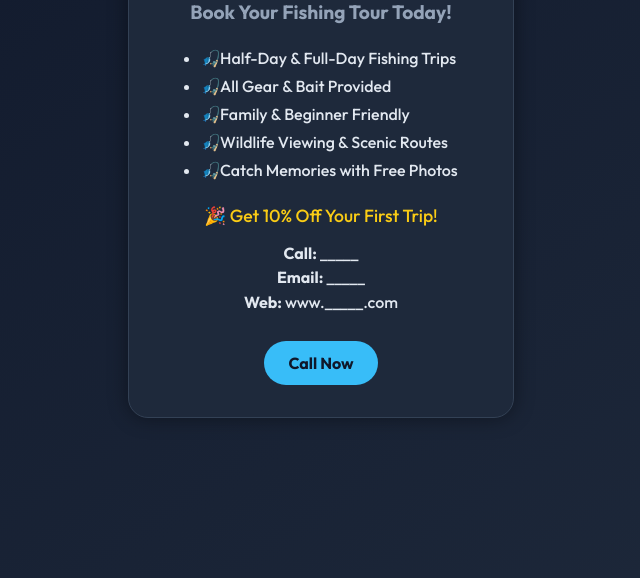
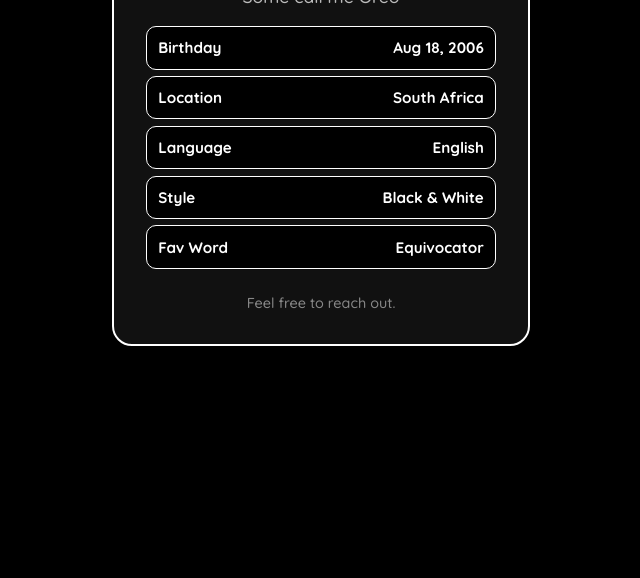
Before and after one commit to Antonio20060818/About_Me, a plain HTML site: page index.html in a window 1280 px wide. Shown: the part 286-864 px from the top of the page, without its empty margins (319-959 px from the left). After the commit the page ends 800 px from the top, so only its background shows below. Drawn offline with Linux system fonts and the light colour scheme.

Commit message:
index.html

```diff
--- a/index.html
+++ b/index.html
@@ -1,123 +1,79 @@
 <!DOCTYPE html>
 <html lang="en">
 <head>
-  <meta charset="UTF-8">
-  <meta name="viewport" content="width=device-width, initial-scale=1">
-  <title>Fishing Tour Ad</title>
-  <link href="https://fonts.googleapis.com/css2?family=Outfit:wght@500;700&display=swap" rel="stylesheet">
+  <meta charset="UTF-8" />
+  <meta name="viewport" content="width=device-width, initial-scale=1.0"/>
+  <title>About Ant</title>
+  <link href="https://fonts.googleapis.com/css2?family=Quicksand:wght@500;700&display=swap" rel="stylesheet">
   <style>
     body {
       margin: 0;
-      font-family: 'Outfit', sans-serif;
-      background: linear-gradient(to bottom right, #0f172a, #1e293b);
-      color: #e2e8f0;
+      font-family: 'Quicksand', sans-serif;
+      background-color: #000;
+      color: #fff;
       display: flex;
       align-items: center;
       justify-content: center;
-      min-height: 100vh;
-      padding: 2rem;
+      height: 100vh;
     }
 
-    .ad-card {
-      max-width: 600px;
-      background-color: #1e293b;
+    .card {
+      background-color: #111;
+      border: 2px solid #fff;
       border-radius: 20px;
       padding: 2rem;
-      box-shadow: 0 0 20px rgba(0, 0, 0, 0.4);
+      width: 350px;
+      max-width: 90%;
       text-align: center;
-      border: 1px solid #334155;
     }
 
-    .ad-card h1 {
-      color: #38bdf8;
-      font-size: 2.5rem;
+    .card h1 {
+      font-size: 2rem;
       margin-bottom: 0.5rem;
     }
 
-    .ad-card h2 {
-      font-size: 1.2rem;
-      color: #94a3b8;
-      margin-bottom: 1.5rem;
+    .nickname {
+      font-size: 1.1rem;
+      margin-bottom: 1.2rem;
+      color: #bbb;
     }
 
-    .features {
-      text-align: left;
-      margin-bottom: 1.5rem;
+    .info {
+      background-color: #000;
+      border: 1px solid #fff;
+      padding: 0.7rem;
+      margin: 0.4rem 0;
+      border-radius: 10px;
+      font-size: 0.95rem;
+      display: flex;
+      justify-content: space-between;
     }
 
-    .features li {
-      margin: 0.5rem 0;
-      padding-left: 1.2rem;
-      position: relative;
+    .info span {
+      font-weight: bold;
     }
 
-    .features li::before {
-      content: "🎣";
-      position: absolute;
-      left: 0;
-    }
-
-    .cta {
-      font-size: 1.1rem;
-      margin-bottom: 1rem;
-      color: #facc15;
-    }
-
-    .contact p {
-      margin: 0.3rem 0;
-    }
-
-    .button {
-      margin-top: 1.5rem;
-      display: inline-block;
-      padding: 0.75rem 1.5rem;
-      background-color: #38bdf8;
-      color: #0f172a;
-      font-weight: 600;
-      border-radius: 999px;
-      text-decoration: none;
-      transition: background 0.3s;
-    }
-
-    .button:hover {
-      background-color: #0ea5e9;
-    }
-
-    @media (max-width: 640px) {
-      .ad-card {
-        padding: 1.5rem;
-      }
-
-      .ad-card h1 {
-        font-size: 2rem;
-      }
+    .footer {
+      margin-top: 1.6rem;
+      font-size: 0.9rem;
+      color: #888;
     }
   </style>
 </head>
 <body>
+  <div class="card">
+    <h1>Ant</h1>
+    <div class="nickname">Some call me Oreo</div>
 
-  <div class="ad-card">
-    <h1>Reel in Adventure</h1>
-    <h2>Book Your Fishing Tour Today!</h2>
+    <div class="info"><span>Birthday</span> <span>Aug 18, 2006</span></div>
+    <div class="info"><span>Location</span> <span>South Africa</span></div>
+    <div class="info"><span>Language</span> <span>English</span></div>
+    <div class="info"><span>Style</span> <span>Black & White</span></div>
+    <div class="info"><span>Fav Word</span> <span>Equivocator</span></div>
 
-    <ul class="features">
-      <li>Half-Day & Full-Day Fishing Trips</li>
-      <li>All Gear & Bait Provided</li>
-      <li>Family & Beginner Friendly</li>
-      <li>Wildlife Viewing & Scenic Routes</li>
-      <li>Catch Memories with Free Photos</li>
-    </ul>
-
-    <p class="cta">🎉 Get 10% Off Your First Trip!</p>
-
-    <div class="contact">
-      <p><strong>Call:</strong> _____</p>
-      <p><strong>Email:</strong> _____</p>
-      <p><strong>Web:</strong> www._____.com</p>
+    <div class="footer">
+      Feel free to reach out.
     </div>
-
-    <a href="tel:_____" class="button">Call Now</a>
   </div>
-
 </body>
 </html>
```
